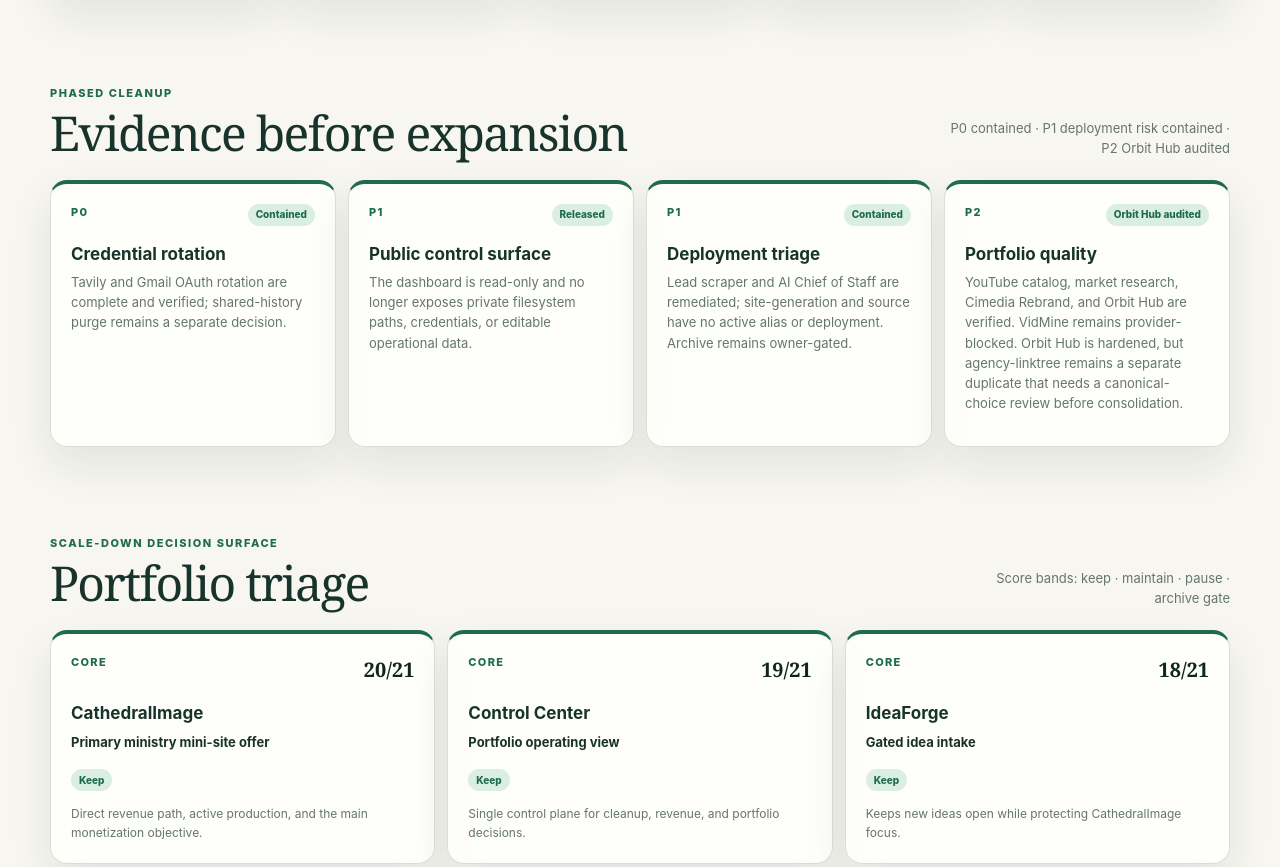
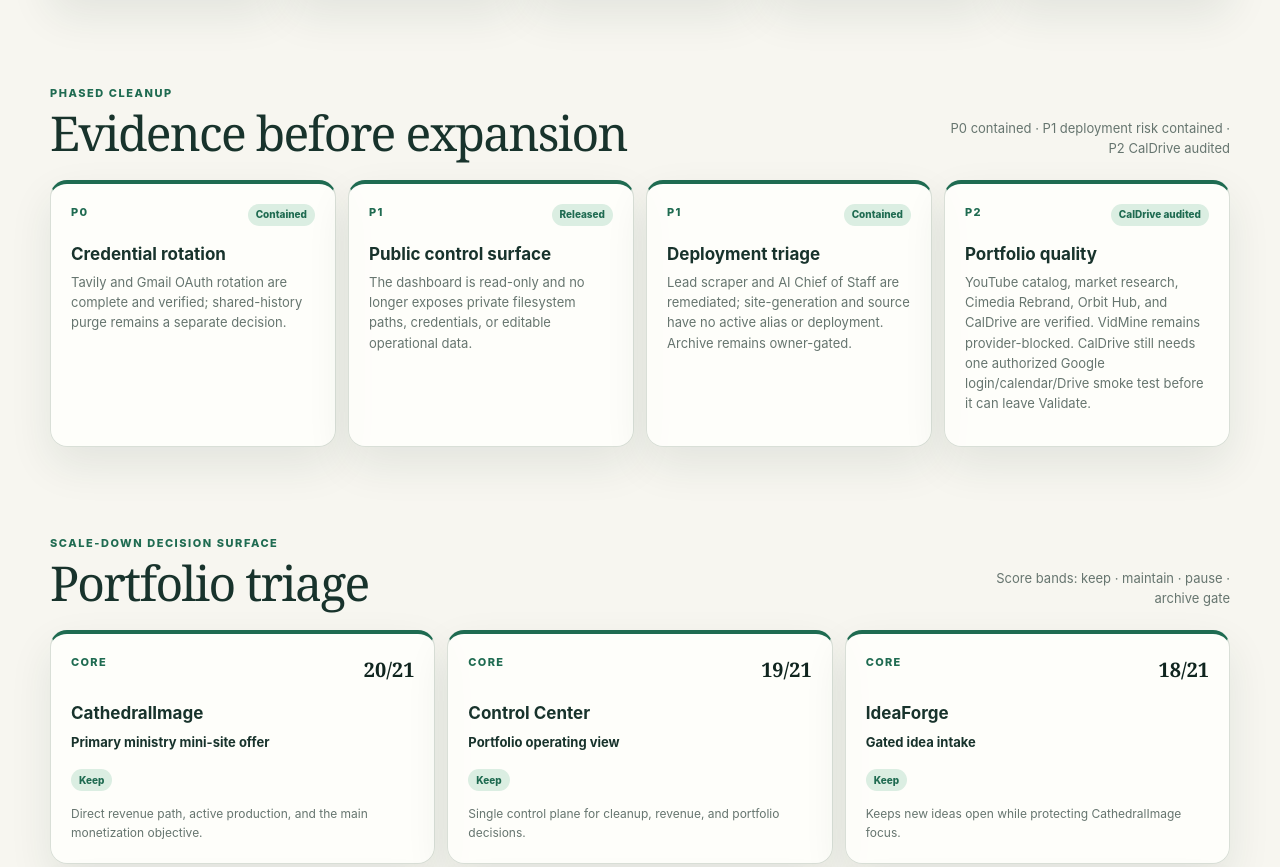
Before and after one commit to cimedia-tech/agency-pipeline-dashboard, a website: page index.html in a window 1280 px wide. Shown: the part 1396-2263 px from the top of the page. Drawn offline with Linux system fonts and the light colour scheme.

Commit message:
chore: record caldrive p2 hardening

```diff
--- a/app.js
+++ b/app.js
@@ -3,7 +3,7 @@ const DASHBOARD = Object.freeze({
     { label: "Revenue focus", value: "CathedralImage", detail: "One monetizable offer system", tone: "accent" },
     { label: "Keep active", value: "3 + 2", detail: "Core plus enablement cap", tone: "accent" },
     { label: "P1 posture", value: "Contained", detail: "2 remediated · 2 lifecycle-gated", tone: "accent" },
-    { label: "P2 quality wave", value: "Orbit Hub audited", detail: "Metadata, security, 404, and carousel fixed · duplicate gated", tone: "accent" },
+    { label: "P2 quality wave", value: "CalDrive audited", detail: "Auth boundaries, dependencies, runtime, and private metadata hardened", tone: "accent" },
     { label: "Idea runway", value: "Open", detail: "Capture without derailing delivery", tone: "accent" }
   ],
   revenue: [
@@ -17,7 +17,7 @@ const DASHBOARD = Object.freeze({
     { phase: "P0", title: "Credential rotation", detail: "Tavily and Gmail OAuth rotation are complete and verified; shared-history purge remains a separate decision.", status: "Contained", tone: "live" },
     { phase: "P1", title: "Public control surface", detail: "The dashboard is read-only and no longer exposes private filesystem paths, credentials, or editable operational data.", status: "Released", tone: "live" },
     { phase: "P1", title: "Deployment triage", detail: "Lead scraper and AI Chief of Staff are remediated; site-generation and source have no active alias or deployment. Archive remains owner-gated.", status: "Contained", tone: "live" },
-    { phase: "P2", title: "Portfolio quality", detail: "YouTube catalog, market research, Cimedia Rebrand, and Orbit Hub are verified. VidMine remains provider-blocked. Orbit Hub is hardened, but agency-linktree remains a separate duplicate that needs a canonical-choice review before consolidation.", status: "Orbit Hub audited", tone: "accent" }
+    { phase: "P2", title: "Portfolio quality", detail: "YouTube catalog, market research, Cimedia Rebrand, Orbit Hub, and CalDrive are verified. VidMine remains provider-blocked. CalDrive still needs one authorized Google login/calendar/Drive smoke test before it can leave Validate.", status: "CalDrive audited", tone: "accent" }
   ],
   triage: [
     { category: "Core", name: "CathedralImage", focus: "Primary ministry mini-site offer", score: 20, lane: "Keep", tone: "live", reason: "Direct revenue path, active production, and the main monetization objective." },
@@ -31,7 +31,7 @@ const DASHBOARD = Object.freeze({
     { category: "Seasonal", name: "Holy Convocation itinerary", focus: "Event ministry asset", score: 10, lane: "Maintain", tone: "review", reason: "Keep through the event lifecycle, then archive with recovery retained." },
     { category: "Source matched", name: "Orbit Hub / link hub", focus: "Agency navigation", score: 10, lane: "Validate", tone: "review", reason: "Hardened metadata, security headers, 404, and carousel behavior; choose one canonical hub before consolidating the agency-linktree duplicate." },
     { category: "Source matched", name: "Vidmine", focus: "Media utility", score: 9, lane: "Validate", tone: "review", reason: "Exact source exists and the build is hardened, but production authentication is blocked by a non-resolving Supabase host; restore the provider before further feature work." },
-    { category: "Source matched", name: "Caldrive", focus: "Calendar utility", score: 9, lane: "Validate", tone: "review", reason: "Source exists, but current usage and ownership priority need confirmation." },
+    { category: "Source matched", name: "Caldrive", focus: "Calendar utility", score: 9, lane: "Validate", tone: "review", reason: "Clean build, dependencies, private metadata, runtime, and unauthenticated agent boundaries are hardened; authorized Google login/calendar/Drive smoke still needs operator validation." },
     { category: "Source matched", name: "Cimedia Rebrand", focus: "Brand project", score: 9, lane: "Maintain", tone: "live", reason: "Exact source recovered and hardened; retain as the CathedralImage positioning and revenue handoff surface." },
     { category: "Utility", name: "NC Real ID checklist", focus: "Standalone checklist", score: 8, lane: "Pause", tone: "planned", reason: "Working utility, but no current monetization or distribution evidence." },
     { category: "Utility", name: "Anti-mediacreator dashboard", focus: "Private digest/dashboard", score: 8, lane: "Pause", tone: "planned", reason: "Public auth gate exists, but source and owner identity remain ambiguous." },
@@ -56,7 +56,7 @@ const DASHBOARD = Object.freeze({
     { name: "Control center", status: "Live", tone: "live", next: "Live on Vercel; triage view now shows the recommended keep, maintain, pause, and archive-gate lanes.", links: [] },
     { name: "Workspace security", status: "Contained", tone: "live", next: "Tavily and Gmail OAuth rotation are verified. Defer shared-history rewrite until separately approved.", links: [] },
     { name: "P1 deployment review", status: "Contained", tone: "live", next: "Public runtime risk is contained. Preserve site-generation and source records; return to the Vercel project records after the P2 quality wave, then archive only after explicit owner approval and rollback confirmation.", links: [] },
-    { name: "P2 quality wave", status: "Orbit Hub audited", tone: "review", next: "Orbit Hub source, clean remote build, production metadata, security headers, robots/sitemap, custom 404, responsive behavior, and carousel/grid interactions passed. Keep agency-linktree as a separately preserved duplicate until the canonical hub decision is made. VidMine remains provider-blocked. Keep CathedralImage as the monetization focus and continue the remaining P2 queue before returning to inactive Vercel records.", links: [{ label: "Open catalog", href: "https://youtube-subscription-catalog.vercel.app/" }, { label: "Open market research", href: "https://cathedralimage-market-research.vercel.app/" }, { label: "Open Cimedia Rebrand", href: "https://cimedia-rebrand.vercel.app/" }, { label: "Open VidMine", href: "https://vidmine.vercel.app/" }, { label: "Open Orbit Hub", href: "https://orbit-hub-linktree.vercel.app/" }] },
+    { name: "P2 quality wave", status: "CalDrive audited", tone: "review", next: "CalDrive clean remote build, dependency audit, private metadata, security headers, custom 404, hydration/runtime, responsive behavior, and unauthenticated agent-boundary checks passed. Leave Google-connected workflows in Validate until one authorized login/calendar/Drive smoke test is completed. Orbit Hub is hardened with the agency-linktree duplicate preserved for a later canonical choice. VidMine remains provider-blocked. Keep CathedralImage as the monetization focus and continue the remaining P2 queue before returning to inactive Vercel records.", links: [{ label: "Open catalog", href: "https://youtube-subscription-catalog.vercel.app/" }, { label: "Open market research", href: "https://cathedralimage-market-research.vercel.app/" }, { label: "Open Cimedia Rebrand", href: "https://cimedia-rebrand.vercel.app/" }, { label: "Open VidMine", href: "https://vidmine.vercel.app/" }, { label: "Open Orbit Hub", href: "https://orbit-hub-linktree.vercel.app/" }, { label: "Open CalDrive", href: "https://caldrive.vercel.app/" }] },
     { name: "New ideas", status: "Open runway", tone: "planned", next: "Capture ideas in the pipeline, then advance only the ones with a clear user, evidence, V1, and revenue or strategic case.", links: [{ label: "Idea lab", href: "https://idea-forge-wheat.vercel.app/" }] }
   ]
 });
--- a/index.html
+++ b/index.html
@@ -54,7 +54,7 @@
       <section class="section-block" aria-labelledby="cleanup-title">
         <div class="section-heading">
           <div><div class="eyebrow">Phased cleanup</div><h2 id="cleanup-title">Evidence before expansion</h2></div>
-          <span class="section-note">P0 contained · P1 deployment risk contained · P2 Orbit Hub audited</span>
+          <span class="section-note">P0 contained · P1 deployment risk contained · P2 CalDrive audited</span>
         </div>
         <div class="cleanup-grid" id="cleanup-grid"></div>
       </section>
```
